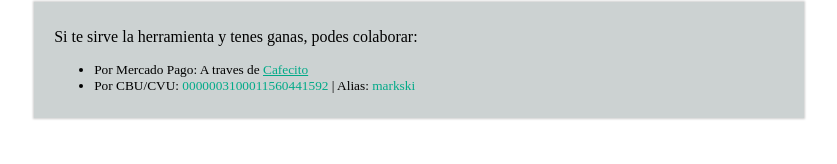
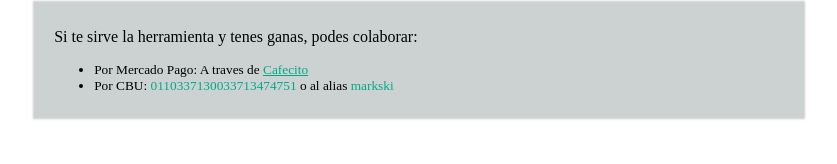
Before and after one commit to markski1/markski.ar, a Next.js app: page /calc in a window 1280 px wide. Shown: the part 966-1130 px from the top of the page, without its empty margins (241-1078 px from the left). Built offline with nearby package versions, Linux system fonts and the light colour scheme; no server answers.

Commit message:
cbu update

```diff
--- a/pages/calc.tsx
+++ b/pages/calc.tsx
@@ -152,7 +152,7 @@ export default function Page() {
 				<small>
 					<ul>
 						<li>Por Mercado Pago: A traves de <a href="https://www.cafecito.app/Markski" className={utilStyles.money}>Cafecito</a></li>
-						<li>Por CBU/CVU: <span className={utilStyles.money}>0000003100011560441592</span> | Alias: <span className={utilStyles.money}>markski</span></li>
+						<li>Por CBU: <span className={utilStyles.money}>0110337130033713474751</span> o al alias <span className={utilStyles.money}>markski</span></li>
 					</ul>
 				</small>
 			</div>
```
